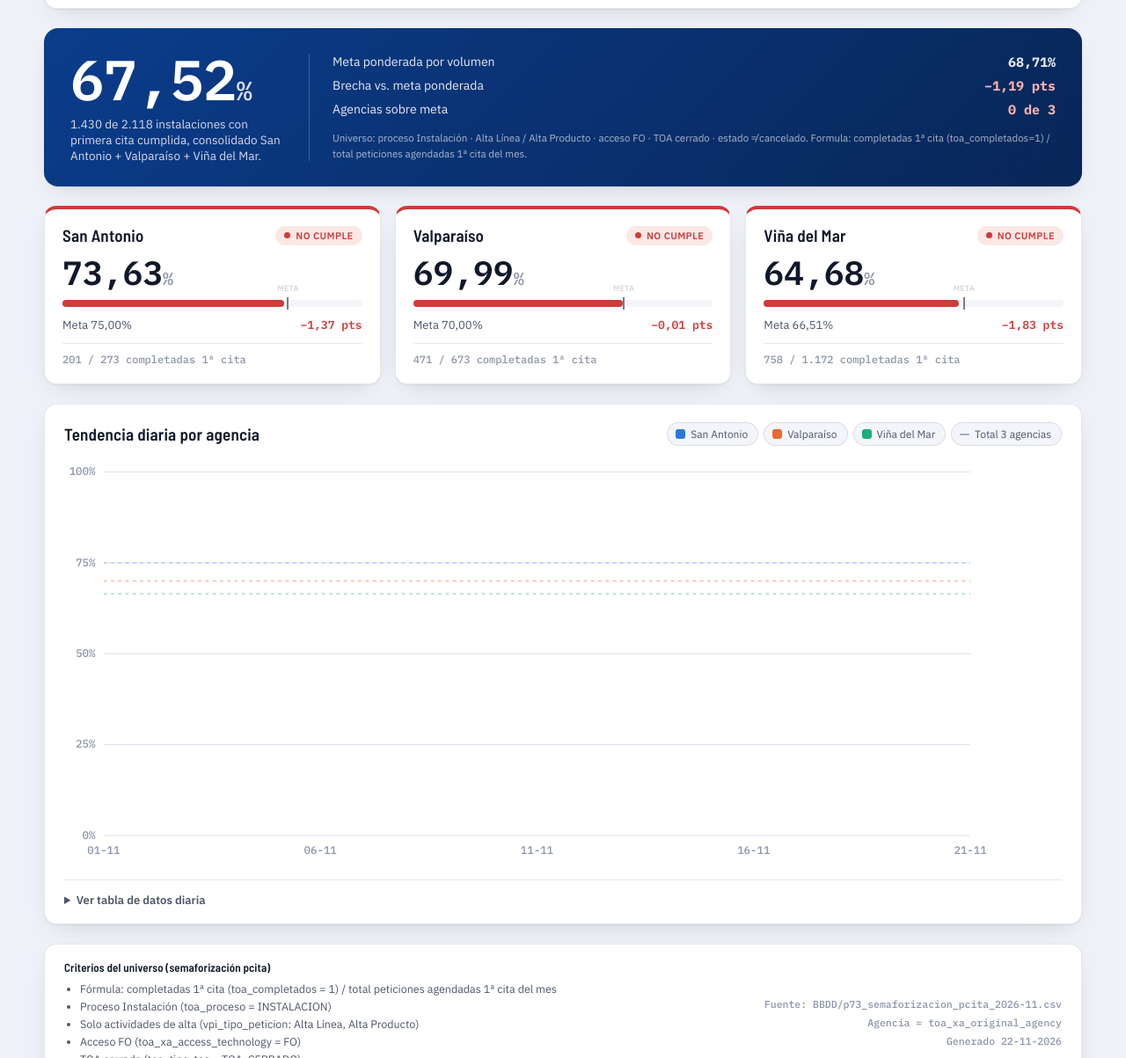
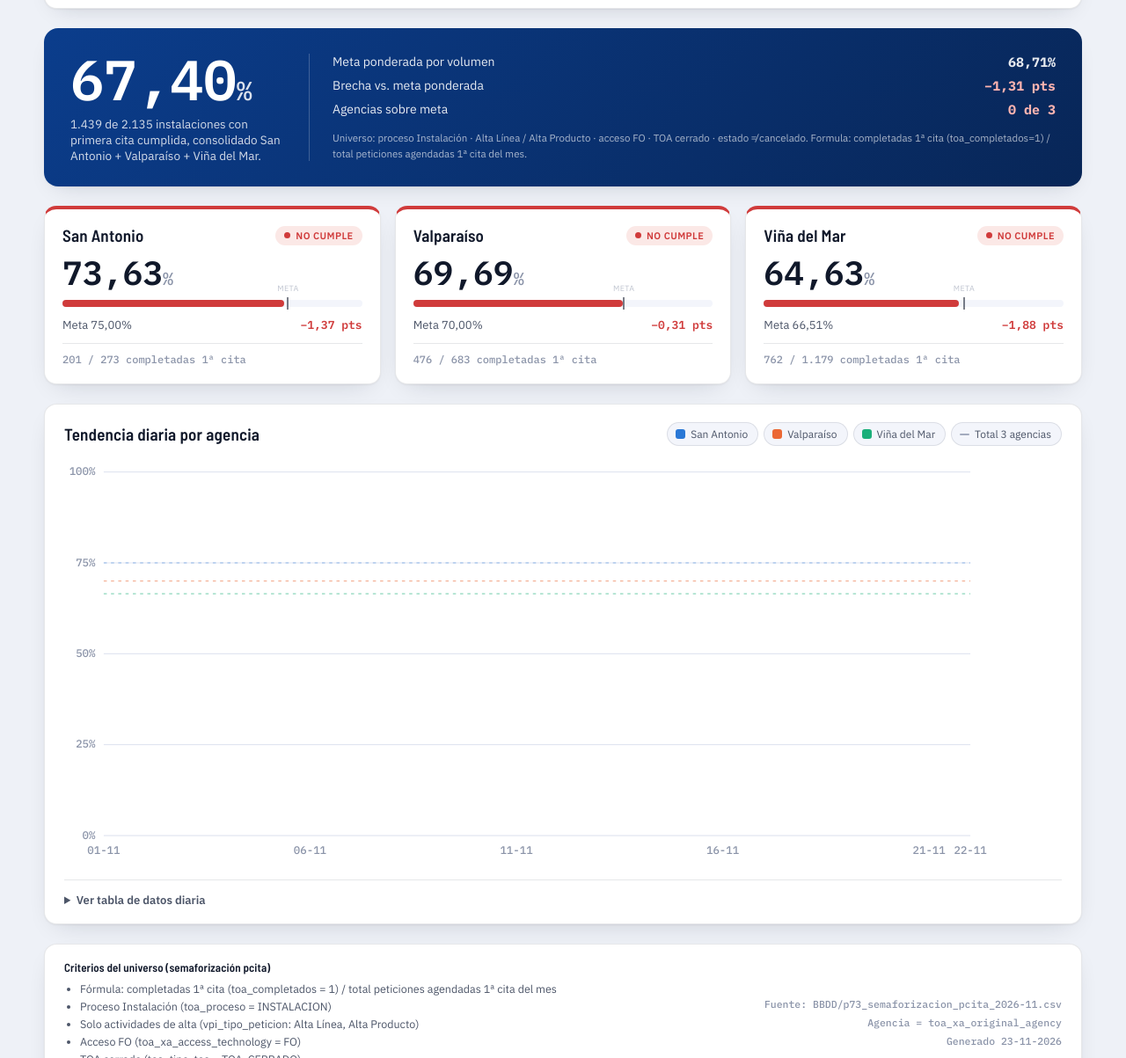
Before and after one commit to portalkpistecnicos/analisis-primera-cita, a plain HTML site: page index.html in a window 1280 px wide. Shown: the part 97-1300 px from the top of the page at 88% size. Drawn offline with Linux system fonts and the light colour scheme.

Commit message:
Actualizacion automatica 23-11-2026

```diff
--- a/index.html
+++ b/index.html
@@ -268,12 +268,12 @@
 
   <section class="hero">
     <div class="hero__figure">
-      <span class="hero__value">67,52<small>%</small></span>
-      <span class="hero__caption">1.430 de 2.118 instalaciones con primera cita cumplida, consolidado San Antonio + Valparaíso + Viña del Mar.</span>
+      <span class="hero__value">67,40<small>%</small></span>
+      <span class="hero__caption">1.439 de 2.135 instalaciones con primera cita cumplida, consolidado San Antonio + Valparaíso + Viña del Mar.</span>
     </div>
     <div class="hero__meta">
             <div class="hero__meta-row"><span>Meta ponderada por volumen</span><strong class="mono">68,71%</strong></div>
-      <div class="hero__meta-row"><span>Brecha vs. meta ponderada</span><strong class="mono neg">−1,19 pts</strong></div>
+      <div class="hero__meta-row"><span>Brecha vs. meta ponderada</span><strong class="mono neg">−1,31 pts</strong></div>
       <div class="hero__meta-row"><span>Agencias sobre meta</span><strong class="mono neg">0 de 3</strong></div>
       <p class="hero__note">Universo: proceso Instalación · Alta Línea / Alta Producto · acceso FO · TOA cerrado · estado ≠ cancelado. Formula: completadas 1ª cita (toa_completados=1) / total peticiones agendadas 1ª cita del mes.</p>
     </div>
@@ -299,13 +299,13 @@
         <h2>Valparaíso</h2>
         <span class="chip chip--bad">No cumple</span>
       </div>
-      <div class="card__figure">69,99<small>%</small></div>
+      <div class="card__figure">69,69<small>%</small></div>
       <div class="card__bar">
         <div class="card__bar-fill" style="width:70.00%"></div>
         <div class="card__bar-target" style="left:70.00%"></div>
       </div>
-      <div class="card__stats"><span>Meta 70,00%</span><span class="delta neg">−0,01 pts</span></div>
-      <div class="card__count">471 / 673 completadas 1ª cita</div>
+      <div class="card__stats"><span>Meta 70,00%</span><span class="delta neg">−0,31 pts</span></div>
+      <div class="card__count">476 / 683 completadas 1ª cita</div>
     </article>
 
     <article class="card">
@@ -313,13 +313,13 @@
         <h2>Viña del Mar</h2>
         <span class="chip chip--bad">No cumple</span>
       </div>
-      <div class="card__figure">64,68<small>%</small></div>
+      <div class="card__figure">64,63<small>%</small></div>
       <div class="card__bar">
         <div class="card__bar-fill" style="width:65.00%"></div>
         <div class="card__bar-target" style="left:66.51%"></div>
       </div>
-      <div class="card__stats"><span>Meta 66,51%</span><span class="delta neg">−1,83 pts</span></div>
-      <div class="card__count">758 / 1.172 completadas 1ª cita</div>
+      <div class="card__stats"><span>Meta 66,51%</span><span class="delta neg">−1,88 pts</span></div>
+      <div class="card__count">762 / 1.179 completadas 1ª cita</div>
     </article>
   </section>
 
@@ -360,7 +360,7 @@
     <div class="footer__meta">
       <span>Fuente: BBDD/p73_semaforizacion_pcita_2026-11.csv</span>
       <span>Agencia = toa_xa_original_agency</span>
-      <span>Generado 22-11-2026</span>
+      <span>Generado 23-11-2026</span>
     </div>
   </footer>
 
@@ -370,17 +370,17 @@
 
 <script>
 (function(){
-  var dates = ["01-11","02-11","03-11","04-11","05-11","06-11","07-11","08-11","09-11","10-11","11-11","12-11","13-11","14-11","15-11","16-11","17-11","18-11","19-11","20-11","21-11"];
+  var dates = ["01-11","02-11","03-11","04-11","05-11","06-11","07-11","08-11","09-11","10-11","11-11","12-11","13-11","14-11","15-11","16-11","17-11","18-11","19-11","20-11","21-11","22-11"];
 
   var series = [
     { key:"sa", name:"San Antonio", color:"var(--series-sa)", meta:75.00,
-      data:[null,null,null,null,null,null,null,null,null,null,null,null,null,null,null,null,null,null,null,null,null] },
+      data:[null,null,null,null,null,null,null,null,null,null,null,null,null,null,null,null,null,null,null,null,null,null] },
     { key:"vp", name:"Valparaíso", color:"var(--series-vp)", meta:70.00,
-      data:[null,null,null,null,null,null,null,null,null,null,null,null,null,null,null,null,null,null,null,null,null] },
+      data:[null,null,null,null,null,null,null,null,null,null,null,null,null,null,null,null,null,null,null,null,null,null] },
     { key:"vm", name:"Viña del Mar", color:"var(--series-vm)", meta:66.51,
-      data:[null,null,null,null,null,null,null,null,null,null,null,null,null,null,null,null,null,null,null,null,null] },
+      data:[null,null,null,null,null,null,null,null,null,null,null,null,null,null,null,null,null,null,null,null,null,null] },
     { key:"total", name:"Total 3 agencias", color:"var(--series-total)", meta:null, muted:true,
-      data:[null,null,null,null,null,null,null,null,null,null,null,null,null,null,null,null,null,null,null,null,null] }
+      data:[null,null,null,null,null,null,null,null,null,null,null,null,null,null,null,null,null,null,null,null,null,null] }
   ];
 
   function fmt(v){ if(v===null||v===undefined) return "—"; return v.toFixed(2).replace(".", ","); }
```
